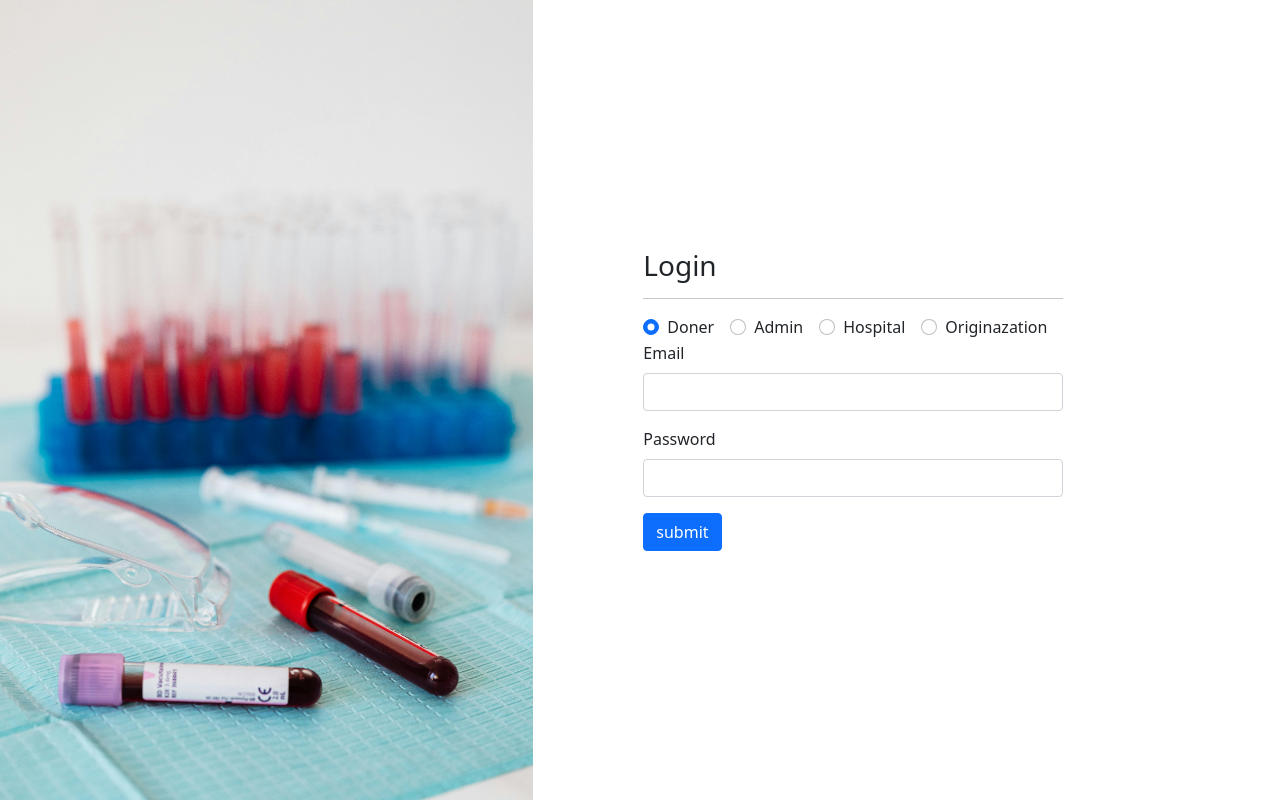
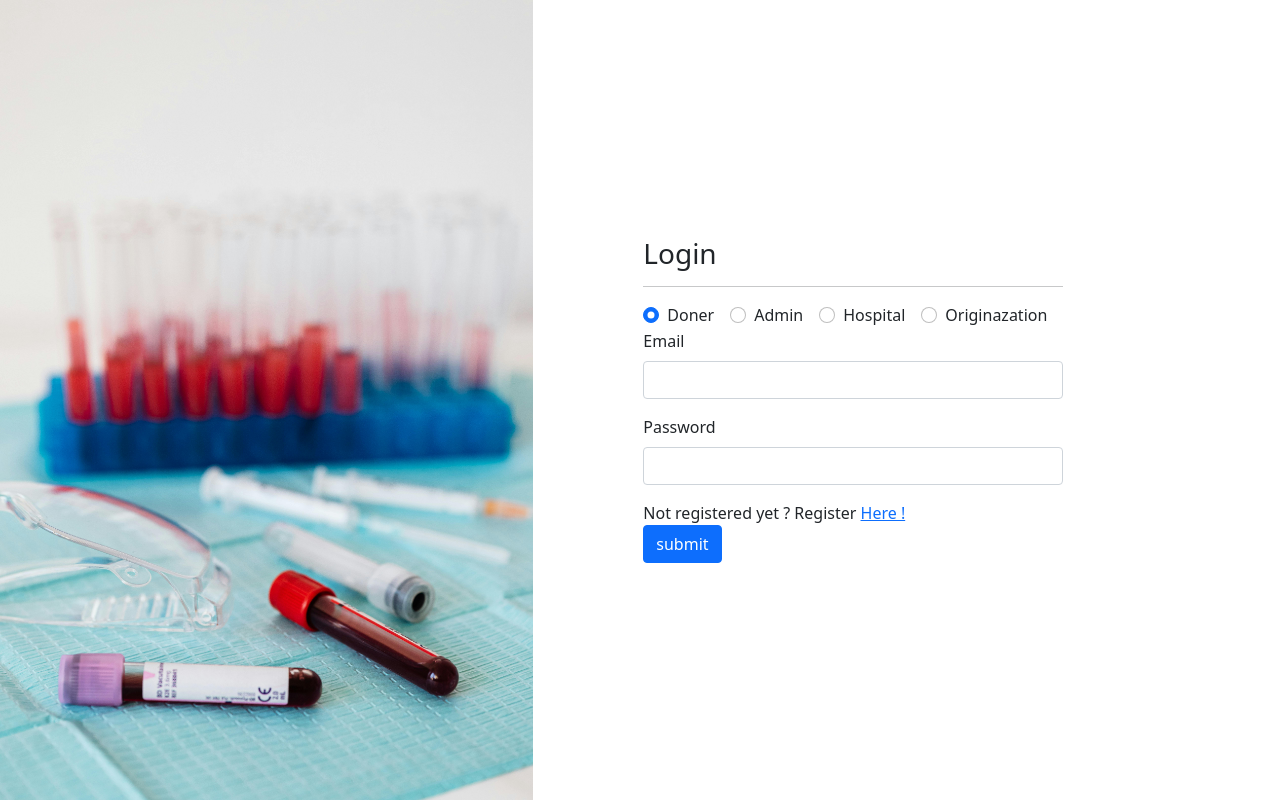
Before and after one commit to jspmern/blood-bank-exp, a React (Create React App) app in the folder client/: page /login in a window 1280 px wide. Built offline with nearby package versions, Linux system fonts and the light colour scheme.

Commit message:
register and login button done

```diff
--- a/client/src/component/shared/Form/Form.js
+++ b/client/src/component/shared/Form/Form.js
@@ -1,5 +1,6 @@
 import React, { useState } from 'react'
 import InputType from './InputType'
+import { NavLink } from 'react-router-dom'
 
 function Form({ submitText, formTitle, formType }) {
     let [email, setEmail] = useState('')
@@ -73,6 +74,9 @@ function Form({ submitText, formTitle, formType }) {
 
                 }
             })()}
+            {formType === "login" && <> Not registered yet ? Register <NavLink to="/register">Here !</NavLink></>}
+            {formType === "register" && <>  Already Register ?  Login <NavLink to="/login">Here !</NavLink></>}
+            <br />
             <button type="submit" className="btn btn-primary">{submitText}</button>
         </form>
     )
```
